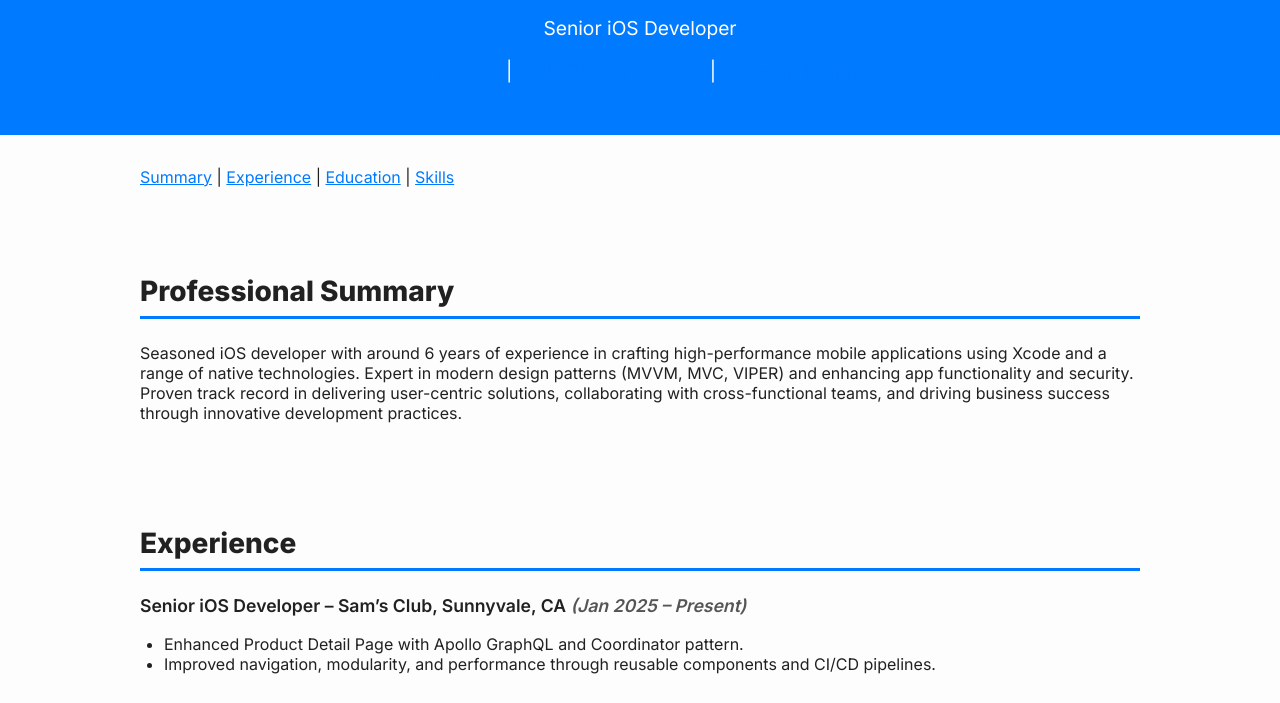
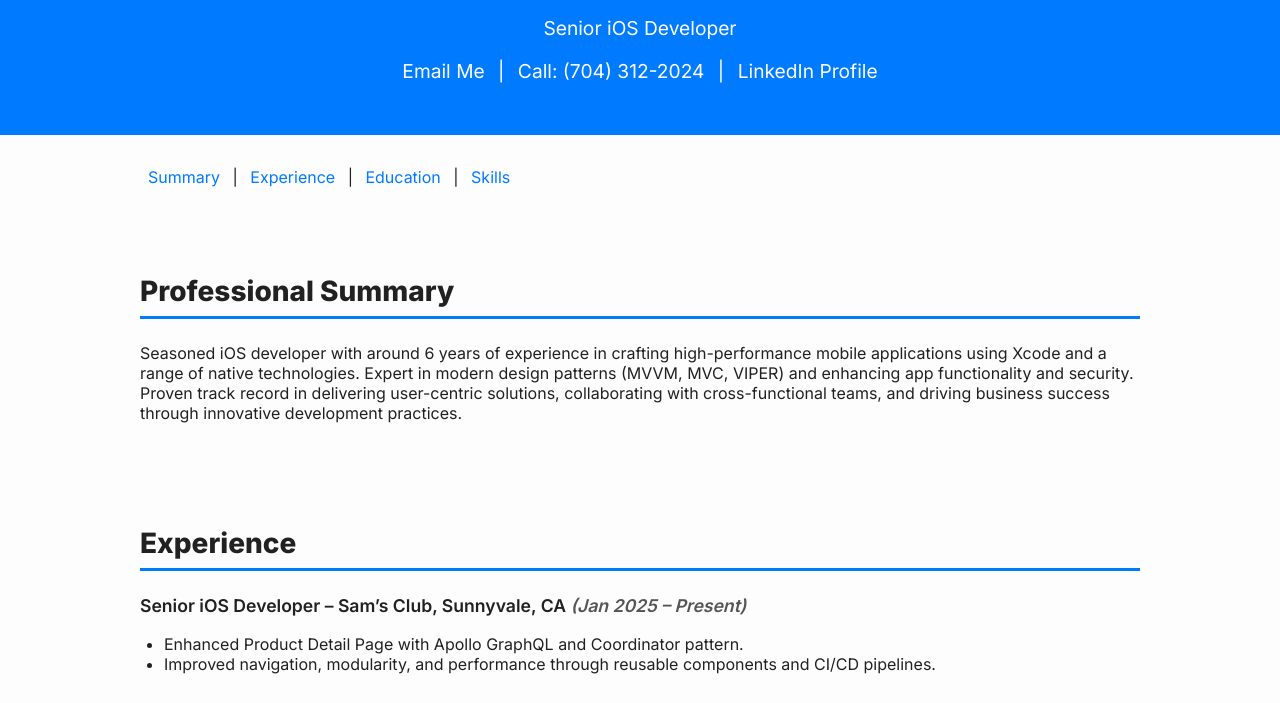
Before and after one commit to RSruthi12/Sruthi_Portfolio, a plain HTML site: page index.html in a window 1280 px wide. Shown: the part 89-792 px from the top of the page. Drawn offline with Linux system fonts and the light colour scheme.

Commit message:
Updated index.html

```diff
--- a/index.html
+++ b/index.html
@@ -37,6 +37,14 @@
     header p {
       font-size: 1.2rem;
     }
+    header a {
+      color: white !important;
+      text-decoration: none;
+      margin: 0 0.5rem;
+    }
+    header a:hover {
+      text-decoration: underline;
+    }
     .section {
       padding: 2rem 1rem;
       max-width: 1000px;
@@ -68,8 +76,16 @@
       text-align: center;
       padding: 1rem;
     }
-    a {
-      color: var(--accent);
+    nav a {
+      color: #007aff;
+      text-decoration: none;
+      margin: 0 0.5rem;
+    }
+    nav a:hover {
+      text-decoration: underline;
+    }
+    body.dark-mode nav a {
+      color: #66b2ff;
     }
     .dark-toggle {
       position: fixed;
```
